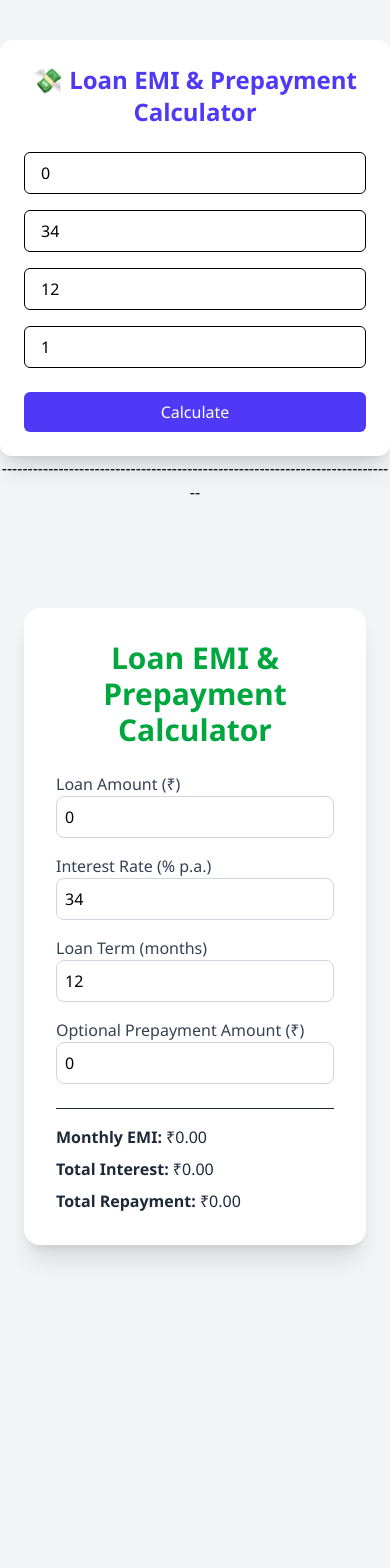
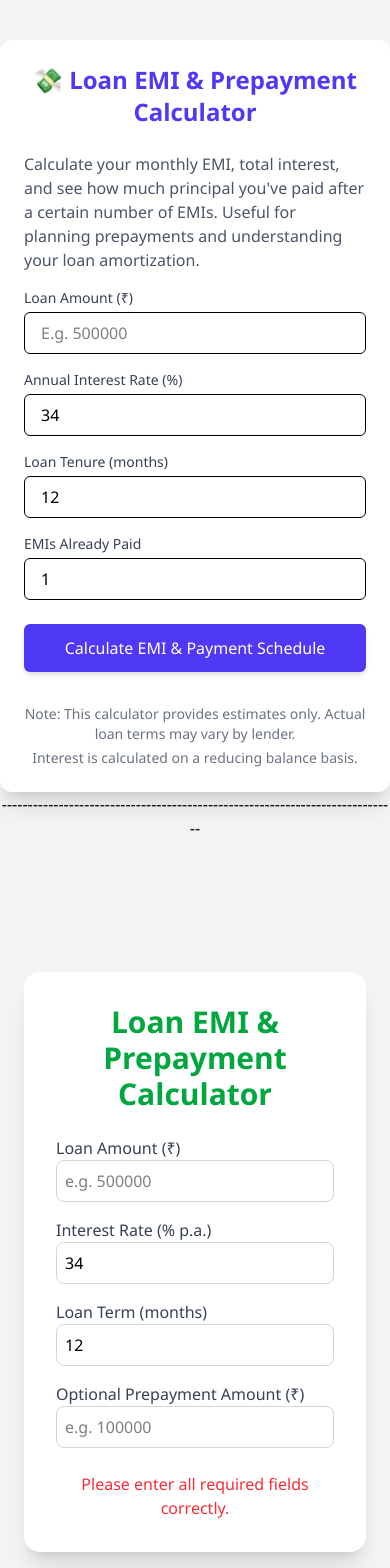
Before and after one commit to Chetan1930/EMI-Calcuator, a React (Vite) app: page / in a window 390 px wide. Shown: the top 1568 px of the page. Before the commit the page ends 1348 px from the top, so only its background shows below. Built offline with nearby package versions, Linux system fonts and the light colour scheme.

Commit message:
some ui changes

```diff
--- a/src/pages/Emi.tsx
+++ b/src/pages/Emi.tsx
@@ -1,22 +1,43 @@
 import React, { useState } from 'react';
 
 const LoanCalculator: React.FC = () => {
-  const [principal, setPrincipal] = useState(0);
-  const [rate, setRate] = useState(34);
-  const [tenure, setTenure] = useState(12);
-  const [paidEMIs, setPaidEMIs] = useState(1);
+  const [principal, setPrincipal] = useState<string>('');
+  const [rate, setRate] = useState<string>('34');
+  const [tenure, setTenure] = useState<string>('12');
+  const [paidEMIs, setPaidEMIs] = useState<string>('1');
   const [results, setResults] = useState<any>(null);
+  const [activeTab, setActiveTab] = useState<'summary' | 'schedule'>('summary');
 
   const calculate = () => {
-    const r = rate / 1200; // Monthly interest rate
-    const emi = (principal * r * Math.pow(1 + r, tenure)) / (Math.pow(1 + r, tenure) - 1);
-    const totalPayment = emi * tenure;
-    const totalInterest = totalPayment - principal;
+    const principalNum = parseFloat(principal);
+    const rateNum = parseFloat(rate);
+    const tenureNum = parseFloat(tenure);
+    const paidEMIsNum = parseFloat(paidEMIs);
 
-    let outstanding = principal;
+    if (isNaN(principalNum) || isNaN(rateNum) || isNaN(tenureNum) || isNaN(paidEMIsNum)) {
+      alert('Please fill all the fields with valid numbers.');
+      return;
+    }
+
+    if (principalNum <= 0 || rateNum <= 0 || tenureNum <= 0 || paidEMIsNum < 0) {
+      alert('Please enter positive values for all fields.');
+      return;
+    }
+
+    if (paidEMIsNum > tenureNum) {
+      alert('Paid EMIs cannot be greater than total tenure.');
+      return;
+    }
+
+    const r = rateNum / 1200; // Monthly interest rate
+    const emi = (principalNum * r * Math.pow(1 + r, tenureNum)) / (Math.pow(1 + r, tenureNum) - 1);
+    const totalPayment = emi * tenureNum;
+    const totalInterest = totalPayment - principalNum;
+
+    let outstanding = principalNum;
     let schedule = [];
 
-    for (let i = 1; i <= tenure; i++) {
+    for (let i = 1; i <= tenureNum; i++) {
       const interest = outstanding * r;
       const principalPaid = emi - interest;
       outstanding -= principalPaid;
@@ -27,7 +48,7 @@ const LoanCalculator: React.FC = () => {
         principal: principalPaid,
         balance: Math.max(0, outstanding),
       });
-      if (i === paidEMIs) break;
+      if (i === paidEMIsNum) break;
     }
 
     setResults({
@@ -36,85 +57,204 @@ const LoanCalculator: React.FC = () => {
       totalPayment: totalPayment.toFixed(2),
       outstanding: outstanding.toFixed(2),
       schedule,
+      principal: principalNum,
     });
+    setActiveTab('summary');
+  };
+
+  const formatCurrency = (value: number) => {
+    return new Intl.NumberFormat('en-IN', {
+      style: 'currency',
+      currency: 'INR',
+      maximumFractionDigits: 0
+    }).format(value);
   };
 
   return (
     <div className="max-w-3xl mx-auto mt-10 p-6 bg-white rounded-xl shadow-xl">
       <h1 className="text-2xl font-bold text-indigo-600 text-center mb-6">💸 Loan EMI & Prepayment Calculator</h1>
 
+      <div className="mb-8">
+        <p className="text-gray-600 mb-4">
+          Calculate your monthly EMI, total interest, and see how much principal you've paid after a certain number of EMIs.
+          Useful for planning prepayments and understanding your loan amortization.
+        </p>
+
         <div className="grid grid-cols-1 sm:grid-cols-2 gap-4 mb-6">
+          <div>
+            <label htmlFor="principal" className="block text-sm font-medium text-gray-700 mb-1">
+              Loan Amount (₹)
+            </label>
             <input
+              id="principal"
               type="number"
-          placeholder="Loan Amount (₹)"
+              placeholder="E.g. 500000"
               value={principal}
-          onChange={(e) => setPrincipal(Number(e.target.value))}
-          className="w-full px-4 py-2 border rounded-md focus:ring-2 focus:ring-indigo-500"
-        />
-        <input
-          type="number"
-          placeholder="Annual Interest Rate (%)"
-          value={rate}
-          onChange={(e) => setRate(Number(e.target.value))}
-          className="w-full px-4 py-2 border rounded-md focus:ring-2 focus:ring-indigo-500"
-        />
-        <input
-          type="number"
-          placeholder="Tenure (months)"
-          value={tenure}
-          onChange={(e) => setTenure(Number(e.target.value))}
-          className="w-full px-4 py-2 border rounded-md focus:ring-2 focus:ring-indigo-500"
-        />
-        <input
-          type="number"
-          placeholder="EMIs Paid"
-          value={paidEMIs}
-          onChange={(e) => setPaidEMIs(Number(e.target.value))}
+              onChange={(e) => setPrincipal(e.target.value)}
               className="w-full px-4 py-2 border rounded-md focus:ring-2 focus:ring-indigo-500"
             />
           </div>
 
+          <div>
+            <label htmlFor="rate" className="block text-sm font-medium text-gray-700 mb-1">
+              Annual Interest Rate (%)
+            </label>
+            <input
+              id="rate"
+              type="number"
+              placeholder="E.g. 8.5"
+              value={rate}
+              onChange={(e) => setRate(e.target.value)}
+              className="w-full px-4 py-2 border rounded-md focus:ring-2 focus:ring-indigo-500"
+              step="0.1"
+            />
+          </div>
+
+          <div>
+            <label htmlFor="tenure" className="block text-sm font-medium text-gray-700 mb-1">
+              Loan Tenure (months)
+            </label>
+            <input
+              id="tenure"
+              type="number"
+              placeholder="E.g. 60 (5 years)"
+              value={tenure}
+              onChange={(e) => setTenure(e.target.value)}
+              className="w-full px-4 py-2 border rounded-md focus:ring-2 focus:ring-indigo-500"
+            />
+          </div>
+
+          <div>
+            <label htmlFor="paidEMIs" className="block text-sm font-medium text-gray-700 mb-1">
+              EMIs Already Paid
+            </label>
+            <input
+              id="paidEMIs"
+              type="number"
+              placeholder="E.g. 12"
+              value={paidEMIs}
+              onChange={(e) => setPaidEMIs(e.target.value)}
+              className="w-full px-4 py-2 border rounded-md focus:ring-2 focus:ring-indigo-500"
+            />
+          </div>
+        </div>
+
         <button
           onClick={calculate}
-        className="w-full bg-indigo-600 text-white py-2 px-4 rounded-md hover:bg-indigo-700 transition duration-200"
+          className="w-full bg-indigo-600 text-white py-3 px-4 rounded-md hover:bg-indigo-700 transition duration-200 font-medium shadow-md"
+          disabled={!principal}
         >
-        Calculate
+          Calculate EMI & Payment Schedule
         </button>
+      </div>
 
       {results && (
-        <div className="mt-6 space-y-3 bg-gray-50 p-4 rounded-md">
-          <p><strong>📌 Monthly EMI:</strong> ₹{results.emi}</p>
-          <p><strong>📌 Total Interest:</strong> ₹{results.totalInterest}</p>
-          <p><strong>📌 Total Payment:</strong> ₹{results.totalPayment}</p>
-          <p><strong>✅ Outstanding after {paidEMIs} EMI(s):</strong> ₹{results.outstanding}</p>
+        <div className="mt-6 space-y-4 bg-gray-50 p-6 rounded-xl border border-gray-200">
+          <div className="flex border-b border-gray-200">
+            <button
+              className={`px-4 py-2 font-medium ${activeTab === 'summary' ? 'text-indigo-600 border-b-2 border-indigo-600' : 'text-gray-500'}`}
+              onClick={() => setActiveTab('summary')}
+            >
+              📊 Summary
+            </button>
+            <button
+              className={`px-4 py-2 font-medium ${activeTab === 'schedule' ? 'text-indigo-600 border-b-2 border-indigo-600' : 'text-gray-500'}`}
+              onClick={() => setActiveTab('schedule')}
+            >
+              📅 Payment Schedule
+            </button>
+          </div>
 
-          <details className="mt-4">
-            <summary className="text-indigo-600 underline cursor-pointer font-medium">📊 Amortization Schedule</summary>
-            <table className="w-full mt-4 border border-gray-300 text-sm">
+          {activeTab === 'summary' && (
+            <div className="grid grid-cols-1 md:grid-cols-2 gap-4 mt-4">
+              <div className="bg-white p-4 rounded-lg border border-gray-200">
+                <h3 className="font-medium text-gray-700 mb-2">Loan Details</h3>
+                <div className="space-y-2">
+                  <p className="flex justify-between">
+                    <span className="text-gray-600">Principal Amount:</span>
+                    <span className="font-medium">{formatCurrency(results.principal)}</span>
+                  </p>
+                  <p className="flex justify-between">
+                    <span className="text-gray-600">Interest Rate:</span>
+                    <span className="font-medium">{rate}% p.a.</span>
+                  </p>
+                  <p className="flex justify-between">
+                    <span className="text-gray-600">Loan Tenure:</span>
+                    <span className="font-medium">{tenure} months</span>
+                  </p>
+                </div>
+              </div>
+
+              <div className="bg-white p-4 rounded-lg border border-gray-200">
+                <h3 className="font-medium text-gray-700 mb-2">Payment Summary</h3>
+                <div className="space-y-2">
+                  <p className="flex justify-between">
+                    <span className="text-gray-600">Monthly EMI:</span>
+                    <span className="font-medium text-indigo-600">₹{results.emi}</span>
+                  </p>
+                  <p className="flex justify-between">
+                    <span className="text-gray-600">Total Interest:</span>
+                    <span className="font-medium">₹{results.totalInterest}</span>
+                  </p>
+                  <p className="flex justify-between">
+                    <span className="text-gray-600">Total Payment:</span>
+                    <span className="font-medium">₹{results.totalPayment}</span>
+                  </p>
+                  <p className="flex justify-between">
+                    <span className="text-gray-600">Outstanding after {paidEMIs} EMI(s):</span>
+                    <span className="font-medium text-green-600">₹{results.outstanding}</span>
+                  </p>
+                </div>
+              </div>
+
+              <div className="md:col-span-2 bg-indigo-50 p-4 rounded-lg border border-indigo-100">
+                <h3 className="font-medium text-indigo-700 mb-2">💡 Key Insights</h3>
+                <ul className="list-disc pl-5 space-y-1 text-gray-700">
+                  <li>You pay {formatCurrency(parseFloat(results.totalInterest))} in interest over the loan term</li>
+                  <li>That's {(parseFloat(results.totalInterest)/parseFloat(results.principal)*100).toFixed(1)}% of your principal amount</li>
+                  <li>After {paidEMIs} payments, you still owe {formatCurrency(parseFloat(results.outstanding))}</li>
+                </ul>
+              </div>
+            </div>
+          )}
+
+          {activeTab === 'schedule' && (
+            <div className="mt-4 overflow-x-auto">
+              <table className="w-full border border-gray-300 text-sm">
                 <thead className="bg-indigo-100">
                   <tr>
-                  <th className="border px-2 py-1">Month</th>
-                  <th className="border px-2 py-1">EMI</th>
-                  <th className="border px-2 py-1">Interest</th>
-                  <th className="border px-2 py-1">Principal</th>
-                  <th className="border px-2 py-1">Remaining</th>
+                    <th className="border px-4 py-2 text-left">Month</th>
+                    <th className="border px-4 py-2 text-right">EMI</th>
+                    <th className="border px-4 py-2 text-right">Principal</th>
+                    <th className="border px-4 py-2 text-right">Interest</th>
+                    <th className="border px-4 py-2 text-right">Remaining</th>
+                    <th className="border px-4 py-2 text-right">Paid %</th>
                   </tr>
                 </thead>
                 <tbody>
                   {results.schedule.map((row: any) => (
-                  <tr key={row.month} className="text-center">
-                    <td className="border px-2 py-1">{row.month}</td>
-                    <td className="border px-2 py-1">₹{row.emi.toFixed(2)}</td>
-                    <td className="border px-2 py-1">₹{row.interest.toFixed(2)}</td>
-                    <td className="border px-2 py-1">₹{row.principal.toFixed(2)}</td>
-                    <td className="border px-2 py-1">₹{row.balance.toFixed(2)}</td>
+                    <tr key={row.month} className={row.month % 2 === 0 ? 'bg-gray-50' : 'bg-white'}>
+                      <td className="border px-4 py-2">{row.month}</td>
+                      <td className="border px-4 py-2 text-right">₹{row.emi.toFixed(2)}</td>
+                      <td className="border px-4 py-2 text-right text-green-600">₹{row.principal.toFixed(2)}</td>
+                      <td className="border px-4 py-2 text-right text-red-500">₹{row.interest.toFixed(2)}</td>
+                      <td className="border px-4 py-2 text-right">₹{row.balance.toFixed(2)}</td>
+                      <td className="border px-4 py-2 text-right">
+                        {((results.principal - row.balance) / results.principal * 100).toFixed(1)}%
+                      </td>
                     </tr>
                   ))}
                 </tbody>
               </table>
-          </details>
             </div>
           )}
+        </div>
+      )}
+
+      <div className="mt-8 text-center text-sm text-gray-500">
+        <p>Note: This calculator provides estimates only. Actual loan terms may vary by lender.</p>
+        <p className="mt-1">Interest is calculated on a reducing balance basis.</p>
+      </div>
     </div>
   );
 };
--- a/src/pages/Emi2.tsx
+++ b/src/pages/Emi2.tsx
@@ -1,37 +1,34 @@
 import React, { useState } from "react";
 
 const App: React.FC = () => {
-  const [loanAmount, setLoanAmount] = useState(0);
-  const [interestRate, setInterestRate] = useState(34);
-  const [loanTerm, setLoanTerm] = useState(12);
-  const [prepaymentAmount, setPrepaymentAmount] = useState(0);
+  const [loanAmount, setLoanAmount] = useState('');
+  const [interestRate, setInterestRate] = useState('34');
+  const [loanTerm, setLoanTerm] = useState('12');
+  const [prepaymentAmount, setPrepaymentAmount] = useState('');
 
-  const monthlyInterestRate = interestRate / 12 / 100;
+  const parsedLoanAmount = parseFloat(loanAmount);
+  const parsedInterestRate = parseFloat(interestRate);
+  const parsedLoanTerm = parseFloat(loanTerm);
+  const parsedPrepaymentAmount = parseFloat(prepaymentAmount) || 0;
 
-  const emi =
-    (loanAmount * monthlyInterestRate * Math.pow(1 + monthlyInterestRate, loanTerm)) /
-    (Math.pow(1 + monthlyInterestRate, loanTerm) - 1);
+  const isInputValid = !isNaN(parsedLoanAmount) && !isNaN(parsedInterestRate) && !isNaN(parsedLoanTerm);
 
-  const totalPayment = emi * loanTerm;
-  const totalInterest = totalPayment - loanAmount;
+  const monthlyInterestRate = parsedInterestRate / 12 / 100;
 
-  // Prepayment Calculation ( everthing is done now)
+  const emi = isInputValid
+    ? (parsedLoanAmount * monthlyInterestRate * Math.pow(1 + monthlyInterestRate, parsedLoanTerm)) /
+      (Math.pow(1 + monthlyInterestRate, parsedLoanTerm) - 1)
+    : 0;
+
+  const totalPayment = emi * parsedLoanTerm;
+  const totalInterest = totalPayment - parsedLoanAmount;
+
   const calculatePrepayment = () => {
-    let remainingPrincipal = loanAmount;
-    let interestPaid = 0;
-
-    for (let i = 0; i < loanTerm; i++) {
-      const monthlyInterest = remainingPrincipal * monthlyInterestRate;
-      const monthlyPrincipal = emi - monthlyInterest;
-      remainingPrincipal -= monthlyPrincipal;
-      interestPaid += monthlyInterest;
-    }
-
-    const newPrincipal = loanAmount - prepaymentAmount;
+    const newPrincipal = parsedLoanAmount - parsedPrepaymentAmount;
     const newEmi =
-      (newPrincipal * monthlyInterestRate * Math.pow(1 + monthlyInterestRate, loanTerm)) /
-      (Math.pow(1 + monthlyInterestRate, loanTerm) - 1);
-    const newTotalPayment = newEmi * loanTerm;
+      (newPrincipal * monthlyInterestRate * Math.pow(1 + monthlyInterestRate, parsedLoanTerm)) /
+      (Math.pow(1 + monthlyInterestRate, parsedLoanTerm) - 1);
+    const newTotalPayment = newEmi * parsedLoanTerm;
     const newTotalInterest = newTotalPayment - newPrincipal;
 
     return {
@@ -42,20 +39,23 @@ const App: React.FC = () => {
     };
   };
 
-  const prepaymentResult = prepaymentAmount > 0 ? calculatePrepayment() : null;
+  const prepaymentResult = parsedPrepaymentAmount > 0 && isInputValid ? calculatePrepayment() : null;
 
   return (
     <div className="min-h-screen bg-gray-100 flex flex-col items-center justify-center p-6">
       <div className="bg-white shadow-xl rounded-2xl p-8 max-w-xl w-full">
-        <h1 className="text-3xl font-bold mb-6 text-center text-green-600">Loan EMI & Prepayment Calculator</h1>
+        <h1 className="text-3xl font-bold mb-6 text-center text-green-600">
+          Loan EMI & Prepayment Calculator
+        </h1>
 
         <div className="space-y-4">
           <div>
             <label className="block font-medium text-gray-700">Loan Amount (₹)</label>
             <input
               type="number"
+              placeholder="e.g. 500000"
               value={loanAmount}
-              onChange={(e) => setLoanAmount(Number(e.target.value))}
+              onChange={(e) => setLoanAmount(e.target.value)}
               className="w-full p-2 border border-gray-300 rounded-lg"
             />
           </div>
@@ -64,8 +64,9 @@ const App: React.FC = () => {
             <label className="block font-medium text-gray-700">Interest Rate (% p.a.)</label>
             <input
               type="number"
+              placeholder="e.g. 8.5"
               value={interestRate}
-              onChange={(e) => setInterestRate(Number(e.target.value))}
+              onChange={(e) => setInterestRate(e.target.value)}
               className="w-full p-2 border border-gray-300 rounded-lg"
             />
           </div>
@@ -74,8 +75,9 @@ const App: React.FC = () => {
             <label className="block font-medium text-gray-700">Loan Term (months)</label>
             <input
               type="number"
+              placeholder="e.g. 60"
               value={loanTerm}
-              onChange={(e) => setLoanTerm(Number(e.target.value))}
+              onChange={(e) => setLoanTerm(e.target.value)}
               className="w-full p-2 border border-gray-300 rounded-lg"
             />
           </div>
@@ -84,28 +86,41 @@ const App: React.FC = () => {
             <label className="block font-medium text-gray-700">Optional Prepayment Amount (₹)</label>
             <input
               type="number"
+              placeholder="e.g. 100000"
               value={prepaymentAmount}
-              onChange={(e) => setPrepaymentAmount(Number(e.target.value))}
+              onChange={(e) => setPrepaymentAmount(e.target.value)}
               className="w-full p-2 border border-gray-300 rounded-lg"
             />
           </div>
         </div>
 
+        {isInputValid ? (
           <div className="mt-6 border-t pt-4 space-y-2 text-gray-800">
-          <p><strong>Monthly EMI:</strong> ₹{emi.toFixed(2)}</p>
-          <p><strong>Total Interest:</strong> ₹{totalInterest.toFixed(2)}</p>
-          <p><strong>Total Repayment:</strong> ₹{totalPayment.toFixed(2)}</p>
+            <p>
+              <strong>Monthly EMI:</strong> ₹{emi.toFixed(2)}
+            </p>
+            <p>
+              <strong>Total Interest:</strong> ₹{totalInterest.toFixed(2)}
+            </p>
+            <p>
+              <strong>Total Repayment:</strong> ₹{totalPayment.toFixed(2)}
+            </p>
 
             {prepaymentResult && (
               <div className="mt-4 bg-green-50 p-4 rounded-xl border border-green-200">
                 <h2 className="font-semibold text-green-700">Prepayment Summary:</h2>
                 <p>New Principal After Prepayment: ₹{prepaymentResult.newPrincipal.toFixed(2)}</p>
-              <p>Estimated Monthly EMI (unchanged term): ₹{prepaymentResult.newEmi.toFixed(2)}</p>
+                <p>Estimated Monthly EMI (same term): ₹{prepaymentResult.newEmi.toFixed(2)}</p>
                 <p>New Total Interest Payable: ₹{prepaymentResult.newTotalInterest.toFixed(2)}</p>
-              <p className="text-green-700 font-bold">Interest Saved: ₹{prepaymentResult.totalSavedInterest.toFixed(2)}</p>
+                <p className="text-green-700 font-bold">
+                  Interest Saved: ₹{prepaymentResult.totalSavedInterest.toFixed(2)}
+                </p>
               </div>
             )}
           </div>
+        ) : (
+          <p className="mt-6 text-red-500 text-center">Please enter all required fields correctly.</p>
+        )}
       </div>
     </div>
   );
```
Lines whose indentation alone changed are shown as unchanged.
